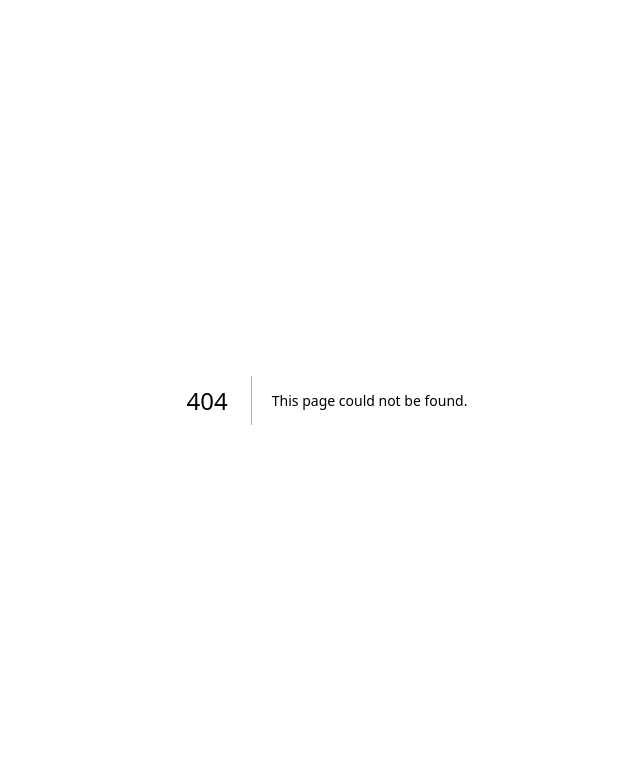
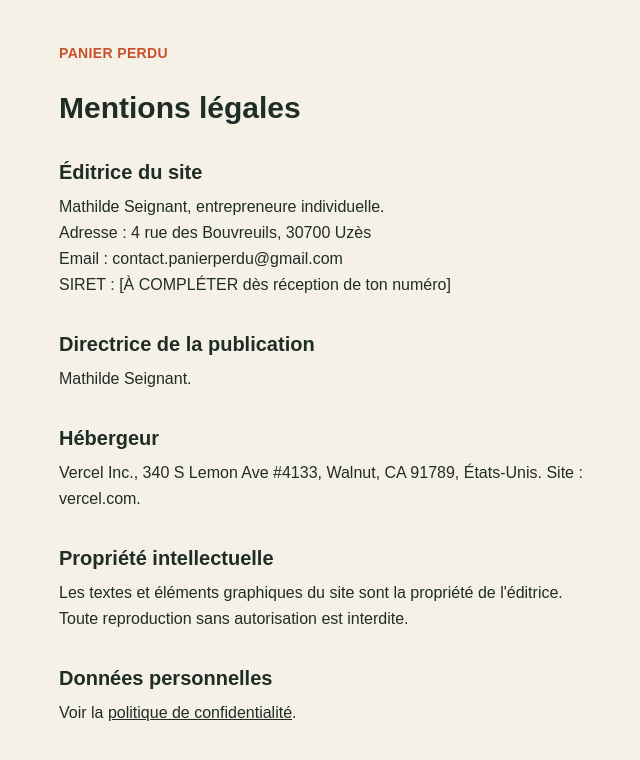
Before and after one commit to mathildeseignant-lab/panier-perdu, a Next.js app: page /mentions-legales in a window 1280 px wide. Before the commit this address had no page. Shown: the top 760 px of the page, without its empty margins (313-953 px from the left). Built offline with nearby package versions, Linux system fonts and the light colour scheme.

Commit message:
Pages légales

```diff
--- /dev/null
+++ b/app/mentions-legales/page.tsx
@@ -0,0 +1,49 @@
+import Link from "next/link";
+
+const ADRESSE = "4 rue des Bouvreuils, 30700 Uzès";
+
+export const metadata = {
+  title: "Mentions légales | Panier Perdu",
+  robots: { index: true, follow: true },
+};
+
+export default function MentionsLegales() {
+  return (
+    <main className="min-h-screen bg-[#F6F1E7] text-[#1F2D26]">
+      <div className="mx-auto max-w-xl px-5 py-10 leading-relaxed">
+        <Link href="/" className="text-sm font-semibold uppercase tracking-wide text-[#C8512B]">
+          Panier Perdu
+        </Link>
+        <h1 className="mt-6 text-3xl font-bold">Mentions légales</h1>
+
+        <h2 className="mt-8 text-xl font-bold">Éditrice du site</h2>
+        <p className="mt-2">
+          Mathilde Seignant, entrepreneure individuelle.<br />
+          Adresse : {ADRESSE}<br />
+          Email : contact.panierperdu@gmail.com<br />
+          SIRET : [À COMPLÉTER dès réception de ton numéro]
+        </p>
+
+        <h2 className="mt-8 text-xl font-bold">Directrice de la publication</h2>
+        <p className="mt-2">Mathilde Seignant.</p>
+
+        <h2 className="mt-8 text-xl font-bold">Hébergeur</h2>
+        <p className="mt-2">
+          Vercel Inc., 340 S Lemon Ave #4133, Walnut, CA 91789, États-Unis.
+          Site : vercel.com.
+        </p>
+
+        <h2 className="mt-8 text-xl font-bold">Propriété intellectuelle</h2>
+        <p className="mt-2">
+          Les textes et éléments graphiques du site sont la propriété de
+          l&apos;éditrice. Toute reproduction sans autorisation est interdite.
+        </p>
+
+        <h2 className="mt-8 text-xl font-bold">Données personnelles</h2>
+        <p className="mt-2">
+          Voir la <Link href="/confidentialite" className="underline">politique de confidentialité</Link>.
+        </p>
+      </div>
+    </main>
+  );
+}
--- a/app/page.tsx
+++ b/app/page.tsx
@@ -117,7 +117,7 @@ export default function Home() {
         </section>
 
         <p className="mt-10 text-center text-sm text-[#1F2D26]/60">
-          Panier Perdu, créé par Mathilde.
+          Panier Perdu, créé par Mathilde. <a href="/mentions-legales" className="underline">Mentions légales</a> · <a href="/confidentialite" className="underline">Confidentialité</a>
         </p>
       </div>
     </main>
```
